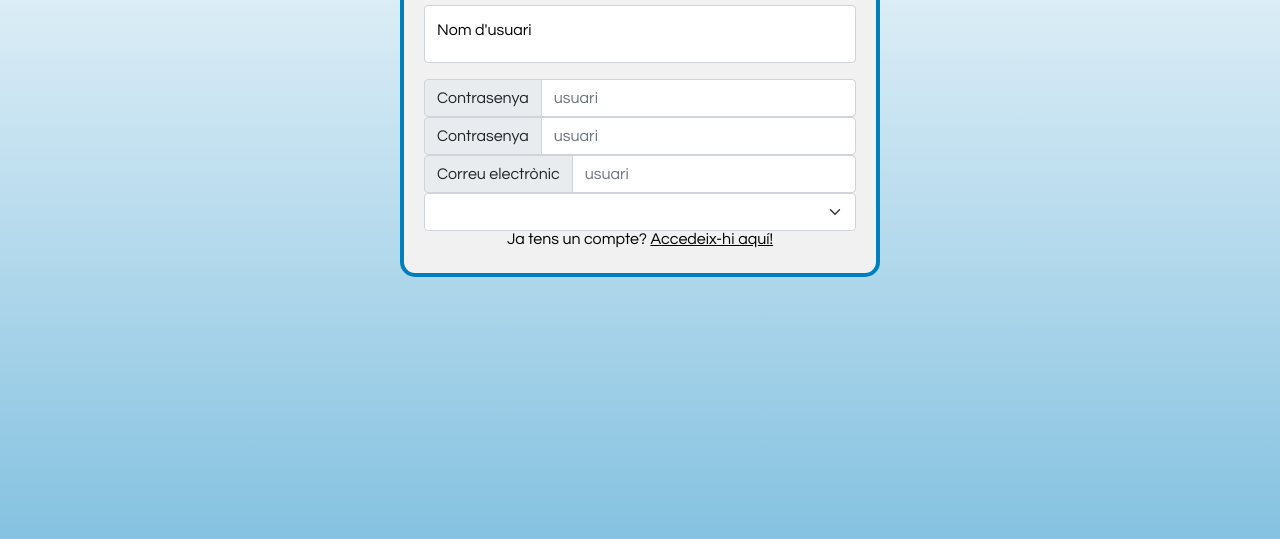
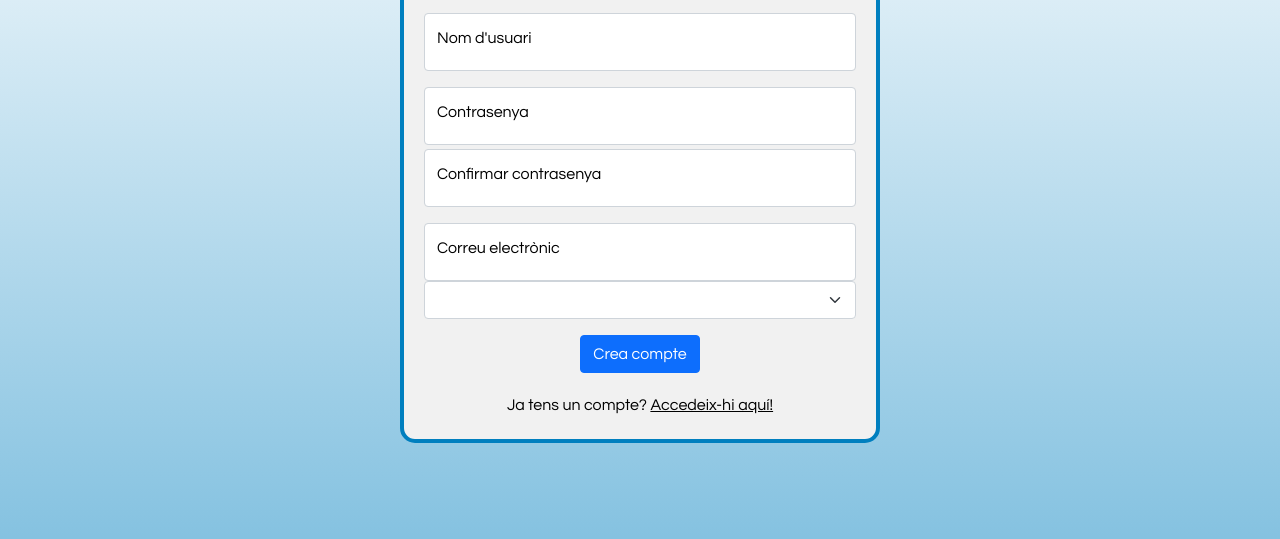
Before and after one commit to ViGtoryUPC/ViGtory, a React app: page / in a window 1280 px wide. Both pictures are taken after a click on the element "Crea'n un!". Shown: the part 225-764 px from the top of the page. Built offline with nearby package versions, Linux system fonts and the light colour scheme.

Commit message:
Versió més avançada de Login i Register

```diff
--- a/src/index.css
+++ b/src/index.css
@@ -21,6 +21,7 @@ _title_image{
 p{
 	text-align: center;
 }
+
 
 .content{
 
--- a/src/index.js
+++ b/src/index.js
@@ -227,31 +227,6 @@ function calculateWinner(squares) {
 
 
 
-function TextInput({field_name, form_field_name}){
-//class TextInput extends React.Component {
-	//render(){
-	//return(<div>text{children}</div>);
-	//};
-
-	return(
-
-		<InputGroup>
-			<InputGroup.Text>
-				{field_name}
-			</InputGroup.Text>
-			<FormControl type="text" name={form_field_name} placeholder="usuari" defaultValue=""></FormControl>
-		</InputGroup>
-
-	);
-}
-
-
-
-
-
-
-
-
 
 
 
@@ -260,7 +235,7 @@ function TextInput({field_name, form_field_name}){
 function validate_content_regex(event, validations){
 	//Comprobamos errores de formato con Regex
 	let content = event.currentTarget.value;
-	console.log(content);
+	//console.log(content);
 
 	for (let i = 0; i < validations.length; i++) {
 		//console.log(Object.keys(validations[i])[0]);
@@ -270,19 +245,11 @@ function validate_content_regex(event, validations){
 		//console.log( new RegExp(regex.slice(1, -1)).test(content) );
 
 		if (! ( new RegExp(regex.slice(1, -1)).test(content) ) ){
-			return validations[i][regex] + "hola";
+			return validations[i][regex];
 		}
 	}
 	return false;
 }
-
-
-
-
-
-
-
-
 
 
 
@@ -308,13 +275,14 @@ class UsernameInput extends React.Component {
 
 		//Comprobamos errores de formato con Regex
 		let regex_val_err_msg = validate_content_regex(event, this.props.validation_rgx_msg);
-		if (regex_val_err_msg != false){
+		if (regex_val_err_msg !== false){
+			//console.log("err_msg: " + regex_val_err_msg);
 			this.setState({
 				valid: false,
 				//err_msg: validations[i][regex]
 				err_msg: regex_val_err_msg
 			});
-			console.log("err_msg: " + this.state.err_msg);
+			//console.log("err_msg: " + this.state.err_msg);
 			return;
 		}
 
@@ -332,43 +300,180 @@ class UsernameInput extends React.Component {
 
 		return(
 
-			<Form.Floating className="sm mt-2 mb-3">
-				<FormControl
+			<Form.Floating className="mt-3">
+				<Form.Control
 					type="text"
 					name={"username"}
-					placeholder="Nom d'usuari"
+					placeholder="usuari"
 					defaultValue=""
 					onChange={this.validate_content_clientside.bind(this)}
 					required
+					isInvalid={!this.state.valid}
 				/>
 				<Form.Control.Feedback type="invalid">
 					{this.state.err_msg}
 				</Form.Control.Feedback>
 				<label htmlFor="floatingInputCustom">Nom d'usuari</label>
+
 			</Form.Floating>
 
 		);
 	};
 }
 
+
+
+
+
 class PasswordInput extends React.Component {
+
+	constructor(props) {
+		super(props);
+		this.state = {
+			valid: true,
+			err_msg: "",
+			pwTconfF: (props.form_field_name.split("_").length < 3),
+			logTregF: (props.form_field_name.split("_")[0] === "login")
+		};
+	}
+
+	getPasswordText(){
+		return this.state.password_txt;
+	}
+
+	validate_content_clientside(event){
+
+		let password_txt = event.currentTarget.value;
+
+		let valid = true;
+		let err_msg = "";
+		let pwTconfF = this.state.pwTconfF;
+		let logTregF = this.state.logTregF;
+
+
+		//Si es un campo de contraseña original
+		if (pwTconfF){
+
+			if (!logTregF){
+				//Si estamos en el formulario de registro, actualizamos la contraseña común para la confirmación
+				this.props.main_password_action(password_txt);
+			}
+
+			//Comprobamos errores de formato con Regex
+			let regex_val_err_msg = validate_content_regex(event, this.props.validation_rgx_msg);
+			if (regex_val_err_msg !== false){
+
+				valid = false;
+				err_msg = regex_val_err_msg;
+
+			}
+		}
+		//Si es un campo de confirmar contraseña
+		else{
+			//Comprobamos que las contraseñas coincidan
+			if (this.props.main_password_action() !== password_txt){
+				valid = false;
+				err_msg = "Les contrasenyes han de coincidir.";
+			}
+		}
+
+
+		//Actualizamos el estado
+		this.setState({
+			valid: valid,
+			err_msg: err_msg,
+			pwTconfF: pwTconfF,
+			logTregF: logTregF
+		});
+	}
+
+
+
 	render(){
+		let pwTconfF = this.state.pwTconfF;
 		//Contraseña normal
 		if (this.props.form_field_name.split("_").length < 3){
-			console.log(this.props.validation_rgx_msg[0]);
+			//console.log(this.props.validation_rgx_msg[0]);
 		}
 		//Confirmar contraseña
 		else {
 
 		}
-		return(<TextInput field_name="Contrasenya" form_field_name="password"/>);
+		//return(<TextInput field_name="Contrasenya" form_field_name="password"/>);
+		return(
+
+			<Form.Floating className={"mt-"+(pwTconfF ? "3":"1")+" mb-"+(pwTconfF ? "1":"3")}>
+				<Form.Control
+					type="password"
+					name={(pwTconfF ? "p" : "confirmP")+"assword"}
+					placeholder="contrasenya"
+					defaultValue=""
+					onChange={this.validate_content_clientside.bind(this)}
+					required
+					isInvalid={!this.state.valid}
+				/>
+				<Form.Control.Feedback type="invalid">
+					{this.state.err_msg}
+				</Form.Control.Feedback>
+				<label htmlFor="floatingInputCustom">{pwTconfF ? "Contrasenya" : "Confirmar contrasenya"}</label>
+			</Form.Floating>
+
+		);
 	};
 }
 
 class MailInput extends React.Component {
+	constructor(props) {
+		super(props);
+		this.state = {
+			valid: true,
+			err_msg: ""
+		};
+	}
+
+
+	validate_content_clientside(event){
+
+		//Comprobamos errores de formato con Regex
+		let regex_val_err_msg = validate_content_regex(event, this.props.validation_rgx_msg);
+		if (regex_val_err_msg !== false){
+			this.setState({
+				valid: false,
+				err_msg: regex_val_err_msg
+			});
+			return;
+		}
+
+		//Si todo es correcto
+		this.setState({
+			valid: true,
+			err_msg: ""
+		});
+	}
+
+
 	render(){
-		console.log(this.props.validation_rgx_msg[0]);
-		return(<TextInput field_name="Correu electrònic" form_field_name="mail"/>);
+
+		return(
+
+			<Form.Floating className="mt-3">
+				<Form.Control
+					type="email"
+					name={"email"}
+					placeholder="usuari@domini.xyz"
+					defaultValue=""
+					onChange={this.validate_content_clientside.bind(this)}
+					required
+					isInvalid={!this.state.valid}
+				/>
+				<Form.Control.Feedback type="invalid">
+					{this.state.err_msg}
+				</Form.Control.Feedback>
+				<label htmlFor="floatingInputCustom">Correu electrònic</label>
+
+			</Form.Floating>
+
+		);
 	};
 }
 
@@ -408,35 +513,72 @@ class LoginForm extends React.Component {
 		let password = <PasswordInput form_field_name="login_password" validation_rgx_msg={this.props.validation_rgx_msg.password} />;
 
 		return(
-			<div>
+			<Form noValidate method="post" action="http://httpbin.org/post">
 				<h1>Inicia sessió:</h1>
 				{user}
 				{password}
-
-				<p>
+				<p><Button type="submit" className="mt-3 mb-2">Accedeix</Button></p>
+				{/*<p className="mt-3 mb-4">
+					Has oblidat la teva contrasenya?&nbsp;
+					<ScreenToggleLoginRegister eventKey="accord_register">Clica aquí!</ScreenToggleLoginRegister>
+				</p>*/}
+				<p className="mt-1 mb-1">
 					No tens un compte?&nbsp;
 					<ScreenToggleLoginRegister eventKey="accord_register">Crea'n un!</ScreenToggleLoginRegister>
 				</p>
-			</div>
+			</Form>
 		);
 	};
 }
 
 class RegisterForm extends React.Component {
+
+	constructor(props) {
+		super(props);
+		this.state = {
+			main_pwd_txt: ""
+		};
+	}
+
+	updateMainPassword(pwd){
+		//console.log("UPDATE: "+pwd);
+		this.setState({
+			main_pwd_txt: pwd
+		});
+	}
+	getMainPassword(){
+		//console.log("GET: "+this.state.main_pwd_txt);
+		return this.state.main_pwd_txt;
+	}
+
+
 	render(){
+
+		let user = <UsernameInput form_field_name="register_username" validation_rgx_msg={this.props.validation_rgx_msg.username} />;
+		//console.log(user.props.form_field_name);
+
+		let password = <PasswordInput form_field_name="register_password"  validation_rgx_msg={this.props.validation_rgx_msg.password} main_password_action={(pwd) => this.updateMainPassword(pwd)} />;
+
+		let confirmPassword = <PasswordInput form_field_name="register_password_confirm" main_password_action={() => this.getMainPassword()} />
+
+		let mail = <MailInput form_field_name="register_mail" validation_rgx_msg={this.props.validation_rgx_msg.mail} />;
+
+		let degree = <DegreeInput form_field_name="register_degree" degreeList={this.props.degreeList} />;
+
 		return(
-			<div>
+			<Form noValidate method="post" action="http://httpbin.org/post">
 				<h1>Crea un nou compte:</h1>
-				<UsernameInput form_field_name="register_username" validation_rgx_msg={this.props.validation_rgx_msg.username} />
-				<PasswordInput form_field_name="register_password"  validation_rgx_msg={this.props.validation_rgx_msg.password} />
-				<PasswordInput form_field_name="register_password_confirm" />
-				<MailInput form_field_name="register_mail" validation_rgx_msg={this.props.validation_rgx_msg.mail} />
-				<DegreeInput  form_field_name="register_degree" />
+				{user}
+				{password}
+				{confirmPassword}
+				{mail}
+				{degree}
+				<p><Button type="submit" className="mt-3 mb-2">Crea compte</Button></p>
 				<p>
 					Ja tens un compte?&nbsp;
 					<ScreenToggleLoginRegister eventKey="accord_login">Accedeix-hi aquí!</ScreenToggleLoginRegister>
 				</p>
-			</div>
+			</Form>
 		);
 	};
 }
@@ -453,6 +595,7 @@ class InitialScreen extends React.Component {
 			//loginTregisterF: this.props.loginTregisterF
 			loginTregisterF: true
 		};
+
 	}
 
 	LoginOrRegisterClick() {
@@ -472,21 +615,39 @@ class InitialScreen extends React.Component {
 		let validation_rgx_msg =
 		{
 			"username" : [
-				{"/^.{2,32}$/" : "El teu nom d'usuari només pot ocupar 2-32 caràcters."},
+				{"/^.{4,32}$/" : "El teu nom d'usuari només pot ocupar 4-32 caràcters."},
 				{"/^[a-zA-Z0-9_\\-\\.]+$/" : "El teu nom d'usuari només pot contenir caràcters [a-z, A-Z, 0-9, _, -, .]."}
 			],
 			"password" : [
-				{"/^.{4,32}$/" : "La teva contrasenya només pot ocupar 4-32 caràcters."},
-				{"/^[a-zA-Z0-9_\\-\\.]+$/" : "La teva contrasenya només pot contenir caràcters [a-z, A-Z, 0-9, _, -, .]."}
+				{"/^.{8,32}$/" : "La teva contrasenya només pot ocupar 8-32 caràcters."},
+				{"/^[a-zA-Z0-9_\\-\\.]+$/" : "La teva contrasenya només pot contenir caràcters [a-z, A-Z, 0-9, _, -, .]."},
+				{"/(?=.*[a-z])/" : "La teva contrasenya ha de contenir almenys 1 lletra minúscula (a-z)."},
+				{"/(?=.*[A-Z])/" : "La teva contrasenya ha de contenir almenys 1 lletra majúscula (A-Z)."},
+				{"/(?=.*[0-9])/" : "La teva contrasenya ha de contenir almenys 1 nombre (0-9)."}
 			],
 			"mail" : [
-				{"/^.+@.+$/" : "És necessària una adreça electrònica vàlida.\nPer exemple: usuari@domini.xyz"}
+				{"/^.+@.+\\..+$/" : "És necessària una adreça electrònica vàlida.\nPer exemple: usuari@domini.xyz"}
 			]
 
 		};
 
 		//Como lo pasaremos como prop, no hace falta hacer JSON.stringify()
 		return validation_rgx_msg;
+	}
+
+	getDegreeList(){
+
+		let degreeList = [
+			"Grau en Àmbit Industrial",
+			"Grau en Enginyeria Mecànica",
+			"Grau en Enginyeria Elèctrica",
+			"Grau en Enginyeria Electrònica Industrial i Automàtica",
+			"Grau en Enginyeria Informàtica",
+			"Grau en Enginyeria de Disseny Industrial i Desenvolupament del Producte"
+		]
+
+		return degreeList;
+
 	}
 
 
@@ -496,6 +657,7 @@ class InitialScreen extends React.Component {
 	render(){
 
 		let validation_rgx_msg = this.getValidationRegexAndErrorMessages();
+		let degreeList = this.getDegreeList();
 
 		return(
 			<div>
@@ -509,7 +671,7 @@ class InitialScreen extends React.Component {
 
 				<Accordion.Collapse eventKey="accord_register">
 					<div className="content_wrapper">
-					<RegisterForm validation_rgx_msg={validation_rgx_msg} />
+					<RegisterForm validation_rgx_msg={validation_rgx_msg} degreeList={degreeList} />
 					</div>
 				</Accordion.Collapse>
 
```
